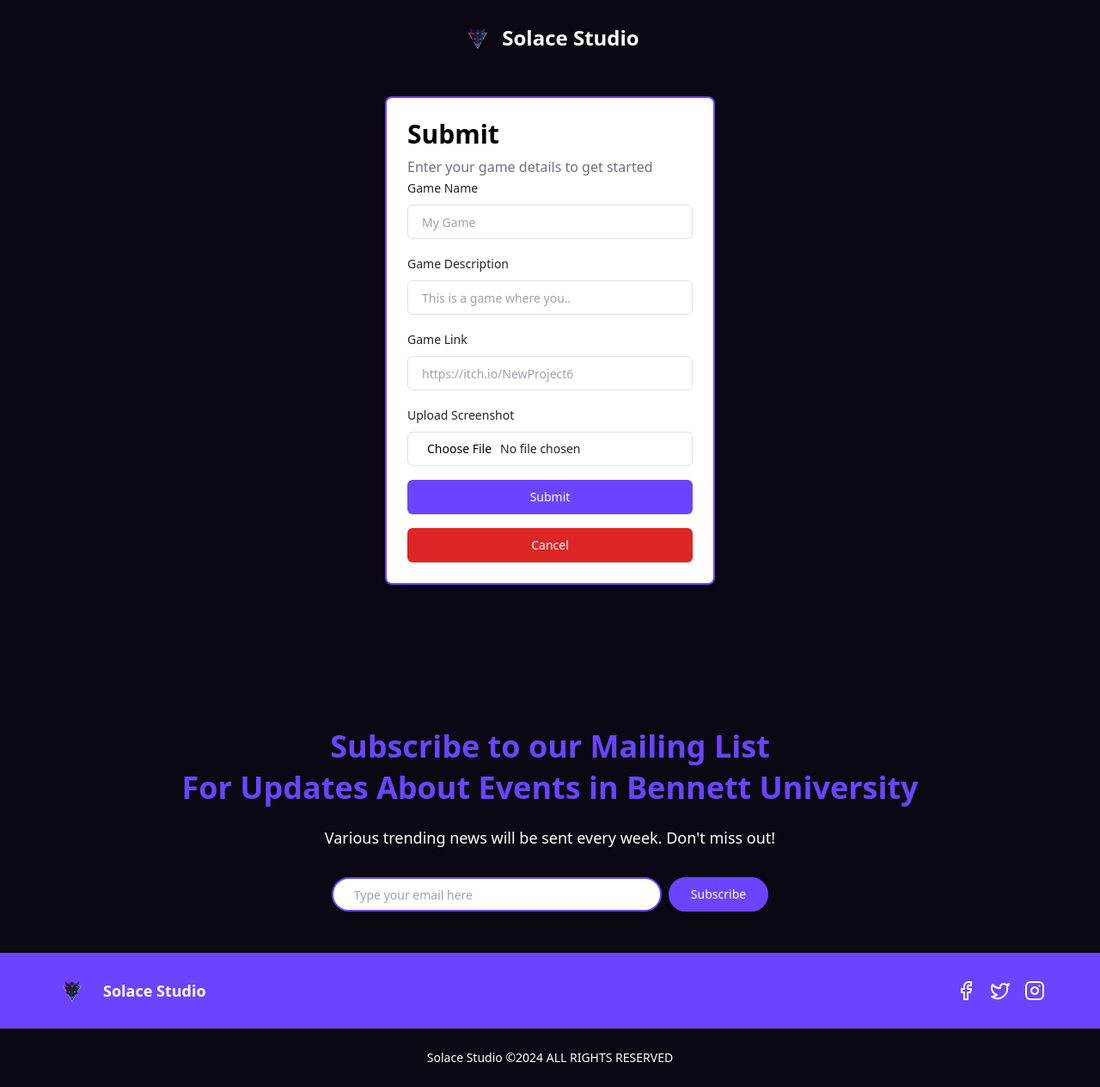
After one commit to shashwatshikharsingh/Solace-Studio-Home, a Flask app: page /submit in a window 1280 px wide. The commit adds this page. Shown: the whole page at 86% size. Run offline with Flask 2, Linux system fonts and the light colour scheme; the visitor is signed in with stand-in values (Sample User, id 1).

Commit message:
Added Submission of Games

```diff
--- a/app.py
+++ b/app.py
@@ -1,5 +1,5 @@
 import json
-
+import base64
 from flask import Flask, flash, redirect, render_template, request, session,g,jsonify,url_for
 from flask_session import Session
 from tempfile import mkdtemp
@@ -31,6 +31,7 @@ def get_db():
     if not hasattr(g, 'sqlite_db'):
         g.sqlite_db = sqlite3.connect("users.db")
         g.sqlite_db.execute("CREATE TABLE IF NOT EXISTS users (id INTEGER PRIMARY KEY AUTOINCREMENT, username TEXT NOT NULL, hash TEXT NOT NULL)")
+        g.sqlite_db.execute("CREATE TABLE IF NOT EXISTS games (id INTEGER PRIMARY KEY AUTOINCREMENT, name TEXT NOT NULL, description TEXT NOT NULL, game_link TEXT NOT NULL, picture TEXT NOT NULL, userid INTEGER NOT NULL)")
     return g.sqlite_db
 
 
@@ -47,7 +48,34 @@ def index():
     """Main Page"""
     return render_template("index.html")
 
+@app.route("/submit",methods=["GET","POST"])
+@login_required
+def submit():
+    """Submit a New Game with Name Descriptions Images in Base64 and Link to the Game"""
 
+    if request.method == "POST":
+
+        if not request.form.get("name"):
+            return apology("Please Enter a Name")
+        if not request.form.get("description"):
+            return apology("Please Enter a Description")
+        if not request.form.get("game_link"):
+            return apology("Please Enter a Game Link")
+        if not request.files.get("picture"):
+            return apology("Please Enter a Picture")
+
+        name = request.form.get("name")
+        description = request.form.get("description")
+        game_link = request.form.get("game_link")
+        picture = request.files.get("picture")
+        picture_string = base64.b64encode(picture.read()).decode("utf-8")
+        db = get_db()
+        cursor = db.cursor()
+        cursor.execute("INSERT INTO games (name,description,game_link,picture,userid) VALUES (?,?,?,?,?)",(name,description,game_link,picture_string,session["user_id"]))
+        db.commit()
+        return render_template("submit.html",success=True)
+    else:
+        return render_template("submit.html")
 
 
 
@@ -89,6 +117,7 @@ def logout():
     return redirect("/")
 
 
+
 @app.route("/register", methods=["GET", "POST"])
 def register():
     """Register user"""
--- a/static/css/output.css
+++ b/static/css/output.css
@@ -605,40 +617,24 @@ video {
   width: 2.5rem;
 }
 
-.w-full {
-  width: 100%;
-}
-
 .w-6 {
   width: 1.5rem;
-}
-
-.w-8 {
-  width: 2rem;
 }
 
 .w-96 {
   width: 24rem;
 }
 
-.w-20 {
-  width: 5rem;
-}
-
-.w-32 {
-  width: 8rem;
-}
-
-.max-w-sm {
-  max-width: 24rem;
+.w-full {
+  width: 100%;
 }
 
 .max-w-6xl {
   max-width: 72rem;
 }
 
-.shrink-0 {
-  flex-shrink: 0;
+.max-w-sm {
+  max-width: 24rem;
 }
 
 .flex-col {
@@ -661,8 +657,16 @@ video {
   gap: 0.5rem;
 }
 
-.gap-4 {
-  gap: 1rem;
+.space-x-2 > :not([hidden]) ~ :not([hidden]) {
+  --tw-space-x-reverse: 0;
+  margin-right: calc(0.5rem * var(--tw-space-x-reverse));
+  margin-left: calc(0.5rem * calc(1 - var(--tw-space-x-reverse)));
+}
+
+.space-x-4 > :not([hidden]) ~ :not([hidden]) {
+  --tw-space-x-reverse: 0;
+  margin-right: calc(1rem * var(--tw-space-x-reverse));
+  margin-left: calc(1rem * calc(1 - var(--tw-space-x-reverse)));
 }
 
 .space-y-2 > :not([hidden]) ~ :not([hidden]) {
@@ -677,26 +681,12 @@ video {
   margin-bottom: calc(1rem * var(--tw-space-y-reverse));
 }
 
-.space-x-2 > :not([hidden]) ~ :not([hidden]) {
-  --tw-space-x-reverse: 0;
-  margin-right: calc(0.5rem * var(--tw-space-x-reverse));
-  margin-left: calc(0.5rem * calc(1 - var(--tw-space-x-reverse)));
+.whitespace-nowrap {
+  white-space: nowrap;
 }
 
-.space-x-4 > :not([hidden]) ~ :not([hidden]) {
-  --tw-space-x-reverse: 0;
-  margin-right: calc(1rem * var(--tw-space-x-reverse));
-  margin-left: calc(1rem * calc(1 - var(--tw-space-x-reverse)));
-}
-
-.space-x-6 > :not([hidden]) ~ :not([hidden]) {
-  --tw-space-x-reverse: 0;
-  margin-right: calc(1.5rem * var(--tw-space-x-reverse));
-  margin-left: calc(1.5rem * calc(1 - var(--tw-space-x-reverse)));
-}
-
-.whitespace-nowrap {
-  white-space: nowrap;
+.rounded-full {
+  border-radius: 9999px;
 }
 
 .rounded-lg {
@@ -707,12 +697,8 @@ video {
   border-radius: 0.375rem;
 }
 
-.rounded-full {
-  border-radius: 9999px;
-}
-
-.rounded-2xl {
-  border-radius: 1rem;
+.rounded {
+  border-radius: 0.25rem;
 }
 
 .border {
@@ -747,9 +734,27 @@ video {
   background-color: rgb(255 255 255 / var(--tw-bg-opacity));
 }
 
-.bg-black {
+.bg-green-100 {
   --tw-bg-opacity: 1;
-  background-color: rgb(0 0 0 / var(--tw-bg-opacity));
+  background-color: rgb(220 252 231 / var(--tw-bg-opacity));
+}
+
+.bg-\[\#\] {
+  background-color: #;
+}
+
+.bg-red-700 {
+  --tw-bg-opacity: 1;
+  background-color: rgb(185 28 28 / var(--tw-bg-opacity));
+}
+
+.bg-red-600 {
+  --tw-bg-opacity: 1;
+  background-color: rgb(220 38 38 / var(--tw-bg-opacity));
+}
+
+.fill-current {
+  fill: currentColor;
 }
 
 .p-4 {
@@ -770,6 +775,16 @@ video {
   padding-right: 1rem;
 }
 
+.px-8 {
+  padding-left: 2rem;
+  padding-right: 2rem;
+}
+
+.py-12 {
+  padding-top: 3rem;
+  padding-bottom: 3rem;
+}
+
 .py-2 {
   padding-top: 0.5rem;
   padding-bottom: 0.5rem;
@@ -780,19 +795,9 @@ video {
   padding-bottom: 1rem;
 }
 
-.px-8 {
-  padding-left: 2rem;
-  padding-right: 2rem;
-}
-
-.py-12 {
-  padding-top: 3rem;
-  padding-bottom: 3rem;
-}
-
-.px-2 {
-  padding-left: 0.5rem;
-  padding-right: 0.5rem;
+.py-3 {
+  padding-top: 0.75rem;
+  padding-bottom: 0.75rem;
 }
 
 .text-center {
@@ -809,16 +814,6 @@ video {
   line-height: 2.25rem;
 }
 
-.text-sm {
-  font-size: 0.875rem;
-  line-height: 1.25rem;
-}
-
-.text-xs {
-  font-size: 0.75rem;
-  line-height: 1rem;
-}
-
 .text-4xl {
   font-size: 2.25rem;
   line-height: 2.5rem;
@@ -827,6 +822,11 @@ video {
 .text-lg {
   font-size: 1.125rem;
   line-height: 1.75rem;
+}
+
+.text-sm {
+  font-size: 0.875rem;
+  line-height: 1.25rem;
 }
 
 .font-bold {
@@ -845,6 +845,11 @@ video {
   line-height: 1;
 }
 
+.text-\[\#6b44ff\] {
+  --tw-text-opacity: 1;
+  color: rgb(107 68 255 / var(--tw-text-opacity));
+}
+
 .text-black {
   --tw-text-opacity: 1;
   color: rgb(0 0 0 / var(--tw-text-opacity));
@@ -860,9 +865,19 @@ video {
   color: rgb(255 255 255 / var(--tw-text-opacity));
 }
 
-.text-\[\#6b44ff\] {
+.text-green-500 {
   --tw-text-opacity: 1;
-  color: rgb(107 68 255 / var(--tw-text-opacity));
+  color: rgb(34 197 94 / var(--tw-text-opacity));
+}
+
+.text-green-700 {
+  --tw-text-opacity: 1;
+  color: rgb(21 128 61 / var(--tw-text-opacity));
+}
+
+.text-gray-500 {
+  --tw-text-opacity: 1;
+  color: rgb(107 114 128 / var(--tw-text-opacity));
 }
 
 .underline {
--- a/templates/login.html
+++ b/templates/login.html
@@ -7,7 +7,7 @@
 {% block main %}
 
   <form class="flex flex-col min-h-screen bg-[#0b0813]" action="/login" method="post"> <header class="flex items-center justify-center py-4">
-    <a class="flex items-center gap-2" href="#" rel="ugc">
+    <a class="flex items-center gap-2 no-underline" href="/" rel="ugc">
       <img class="w-10 h-10" src="/static/assets/logo.png" alt="Solace Studio" />
       <span class="text-white text-2xl font-bold">Solace Studio</span>
     </a>
@@ -16,7 +16,7 @@
     <div class="w-full max-w-sm bg-white dark:bg-gray-800 rounded-lg shadow-md border-2 border-[#6b44ff] p-6">
       <div class="space-y-2">
         <h1 class="text-3xl font-bold text-black">Login</h1>
-        <p class="text-gray-400 dark:text-gray-300">Enter your details to login to your account</p>
+        <p class="text-gray-500 dark:text-gray-400">Enter your details to login to your account</p>
       </div>
 
       <div class="space-y-4">
--- a/templates/register.html
+++ b/templates/register.html
@@ -7,7 +7,7 @@
 {% block main %}
     <form class="flex flex-col min-h-screen bg-[#0b0813]" action="/register" method="post">
             <header class="flex items-center justify-center py-4">
-                <a class="flex items-center gap-2" href="#" rel="ugc">
+                <a class="flex items-center gap-2 no-underline" href="/" rel="ugc">
                   <img class="w-10 h-10" src="/static/assets/logo.png" alt="Solace Studio" />
                   <span class="text-white text-2xl font-bold">Solace Studio</span>
                 </a>
@@ -18,7 +18,7 @@
                 <div class="space-y-2">
                     <div class="space-y-2">
                         <h1 class="text-3xl font-bold text-black">Register</h1>
-                        <p class="text-gray-400 dark:text-gray-300">Enter your details to get started</p>
+                        <p class="text-gray-500 dark:text-gray-400">Enter your details to get started</p>
                       </div>
                     </div>
 
@@ -44,7 +44,7 @@
                 </div>
                 <div class="text-center text-white">
                     Already have an account?
-                    <a class="underline" href="/register" rel="ugc">
+                    <a class="underline" href="/login" rel="ugc">
                      Log in
                     </a>
                   </div>
--- /dev/null
+++ b/templates/submit.html
@@ -0,0 +1,61 @@
+{% extends "layout.html" %}
+
+{% block title %}
+    Submit Your Game
+{% endblock %}
+
+{% block main %}
+
+ {% if success %}
+    <div class="bg-green-100 border border-green-400 text-green-700 px-4 py-3 rounded relative" role="alert">
+      <strong class="font-bold">Well done!</strong>
+      <span class="block sm:inline">Your game has been submitted successfully.</span>
+    </div>
+      </span>
+{% endif %}
+
+  <form class="flex flex-col min-h-screen bg-[#0b0813]" action="/submit" enctype="multipart/form-data" method="post"> <header class="flex items-center justify-center py-4">
+    <a class="flex items-center gap-2 no-underline" href="/" rel="ugc">
+      <img class="w-10 h-10" src="/static/assets/logo.png" alt="Solace Studio" />
+      <span class="text-white text-2xl font-bold">Solace Studio</span>
+    </a>
+  </header>
+  <main class="flex flex-col items-center justify-center p-4 space-y-4">
+    <div class="w-full max-w-sm bg-white dark:bg-gray-800 rounded-lg shadow-md border-2 border-[#6b44ff] p-6">
+      <div class="space-y-2">
+        <h1 class="text-3xl font-bold text-black">Submit</h1>
+        <p class="text-gray-500  dark:text-gray-400">Enter your game details to get started</p>
+      </div>
+
+      <div class="space-y-4">
+        <div class="space-y-2">
+          <label class="text-sm font-medium leading-none peer-disabled:cursor-not-allowed peer-disabled:opacity-70" for="name">Game Name</label>
+          <input type="text" class="flex h-10 w-full rounded-md border border-input bg-background px-3 py-2 text-sm ring-offset-background file:border-0 file:bg-transparent file:text-sm file:font-medium placeholder:text-muted-foreground focus-visible:outline-none focus-visible:ring-2 focus-visible:ring-ring focus-visible:ring-offset-2 disabled:cursor-not-allowed disabled:opacity-50" id="name" name="name" placeholder="My Game" required>
+        </div>
+        <div class="space-y-2">
+          <label class="text-sm font-medium leading-none peer-disabled:opacity-70" for="description">Game Description</label>
+          <input type="text" class="flex h-10 w-full rounded-md border border-input bg-background px-3 py-2 text-sm ring-offset-background file:border-0 file:bg-transparent file:text-sm file:font-medium placeholder:text-muted-foreground focus-visible:outline-none focus-visible:ring-2 focus-visible:ring-ring focus-visible:ring-offset-2  disabled:opacity-50" id="description" name="description" placeholder="This is a game where you..">
+        </div>
+
+        <div class="space-y-2">
+          <label class="text-sm font-medium leading-none peer-disabled:cursor-not-allowed peer-disabled:opacity-70" for="game_link">Game Link</label>
+          <input type="text" class="flex h-10 w-full rounded-md border border-input bg-background px-3 py-2 text-sm ring-offset-background file:border-0 file:bg-transparent file:text-sm file:font-medium placeholder:text-muted-foreground focus-visible:outline-none focus-visible:ring-2 focus-visible:ring-ring focus-visible:ring-offset-2 disabled:cursor-not-allowed disabled:opacity-50" id="game_link" name="game_link" placeholder="https://itch.io/NewProject6">
+        </div>
+
+        <div class="space-y-2">
+            <label class="text-sm font-medium leading-none peer-disabled:cursor-not-allowed peer-disabled:opacity-70" for="picture">Upload Screenshot</label>
+            <input type="file" class="flex h-10 w-full rounded-md border border-input bg-background px-3 py-2 text-sm ring-offset-background file:border-0 file:bg-transparent file:text-sm file:font-medium placeholder:text-muted-foreground focus-visible:outline-none focus-visible:ring-2 focus-visible:ring-ring focus-visible:ring-offset-2 disabled:cursor-not-allowed disabled:opacity-50" id="picture" name="picture">
+          </div>
+
+        <button type="submit" class="inline-flex items-center justify-center whitespace-nowrap rounded-md text-sm font-medium ring-offset-background transition-colors focus-visible:outline-none focus-visible:ring-2 focus-visible:ring-ring focus-visible:ring-offset-2 disabled:pointer-events-none disabled:opacity-50 hover:bg-primary/90 h-10 px-4 py-2 w-full bg-[#6b44ff] text-white">Submit</button>
+        <button type="cancel" onclick="window.location.href='/'" class="inline-flex items-center justify-center whitespace-nowrap rounded-md text-sm font-medium ring-offset-background transition-colors focus-visible:outline-none focus-visible:ring-2 focus-visible:ring-ring focus-visible:ring-offset-2 disabled:pointer-events-none disabled:opacity-50 hover:bg-primary/90 h-10 px-4 py-2 w-full bg-red-600 text-white" >Cancel</button>
+
+      </div>
+    </div>
+
+  </main>
+
+
+</div>
+</form>
+{% endblock %}
```
Also changed, not shown: other parts of static/css/output.css (+32 -31 lines).
